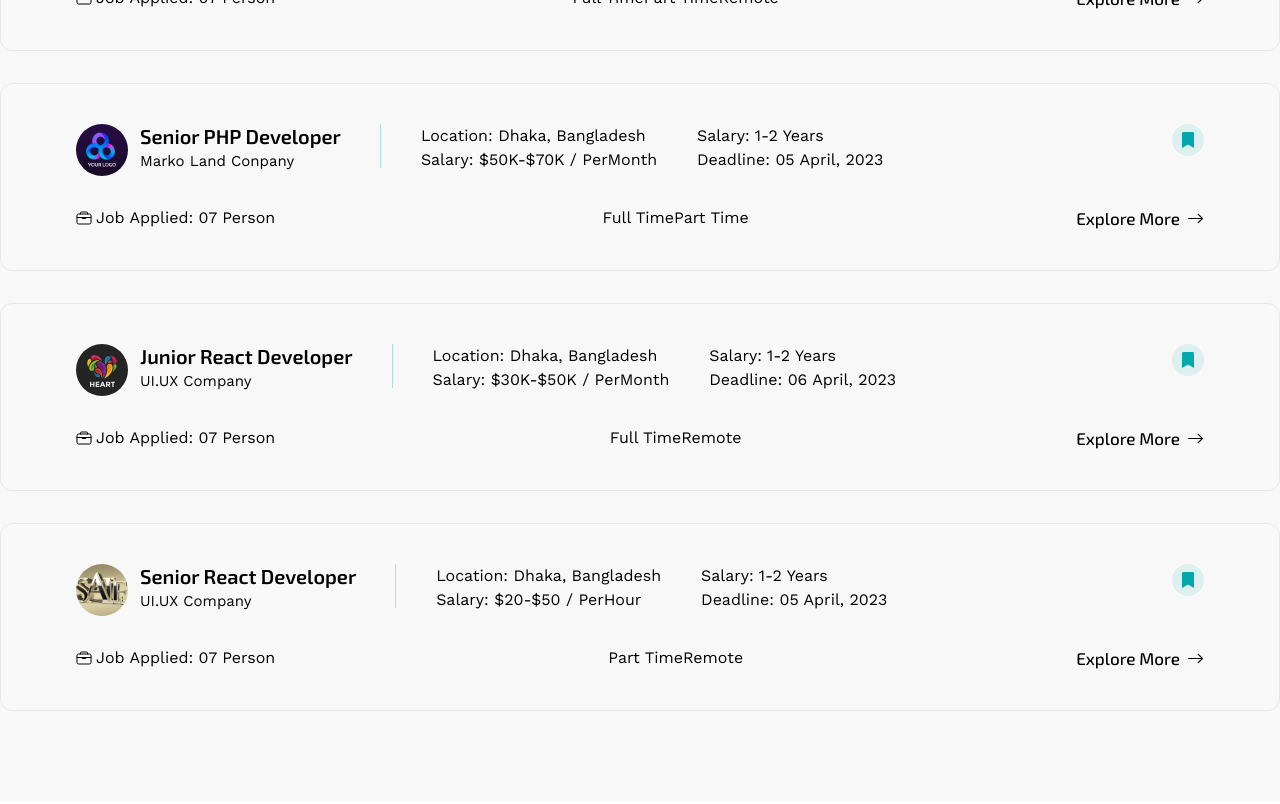
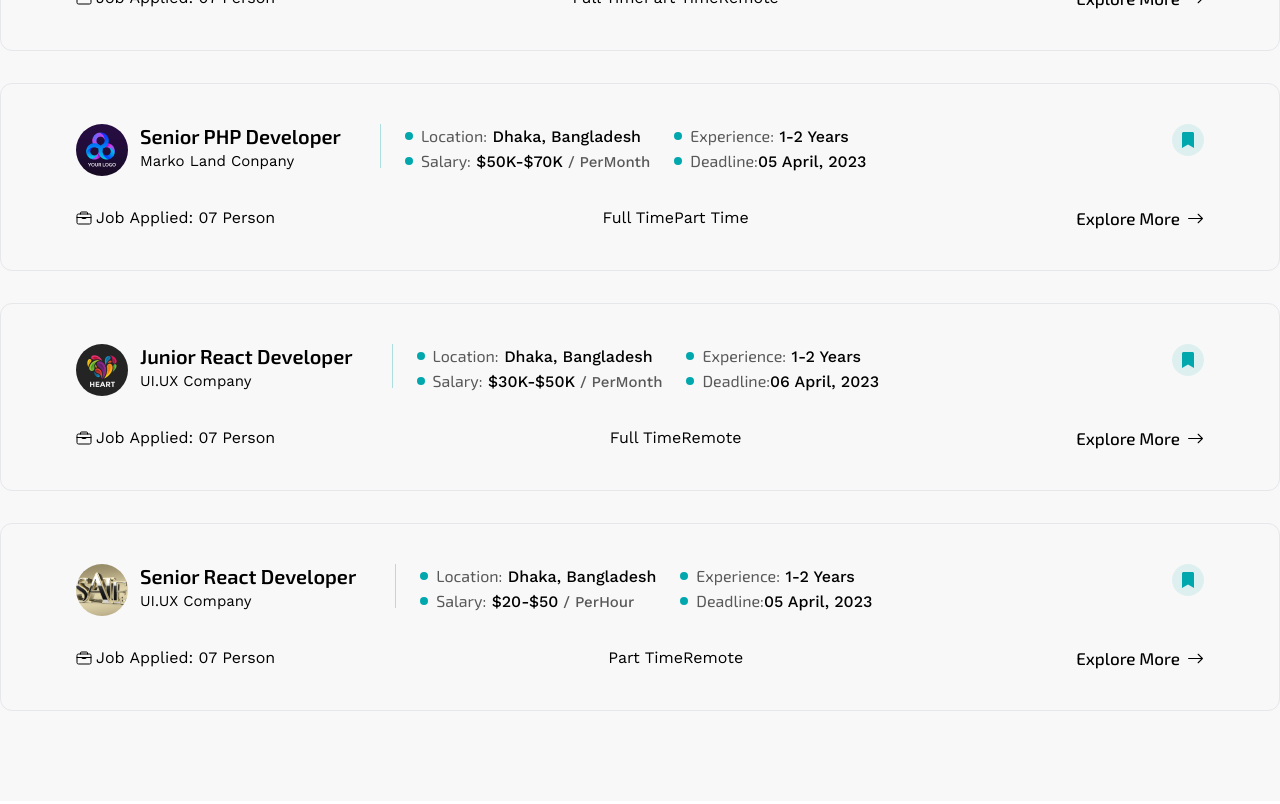
Before and after one commit to programmernizam/job-portal, a React (Vite) app in the folder kormo-sanjog/: page / in a window 1280 px wide. Shown: the part 2020-2824 px from the top of the page. Built offline with nearby package versions, Linux system fonts and the light colour scheme.

Commit message:
[Added] Job card job detail style

```diff
--- a/kormo-sanjog/src/app.css
+++ b/kormo-sanjog/src/app.css
@@ -37,3 +37,16 @@
   top: 0;
   right: -40px;
 }
+.job_detail ul li {
+  position: relative;
+}
+.job_detail ul li::before {
+  content: "";
+  height: 8px;
+  width: 8px;
+  border-radius: 50%;
+  background-color: rgba(0, 167, 172);
+  position: absolute;
+  left: -16px;
+  top: 8px;
+}
--- a/kormo-sanjog/src/components/Shared/JobCard.jsx
+++ b/kormo-sanjog/src/components/Shared/JobCard.jsx
@@ -37,24 +37,60 @@ export default function JobCard({ job }) {
               </p>
             </div>
           </div>
-          <div className="flex gap-10">
+          {/* Job Details */}
+          <div className="flex gap-10 job_detail">
             <ul>
               <li>
-                Location: <span>{location}</span>
+                <span className="font-normal text-[#595959] font-exo text-[16px]">
+                  Location:
+                </span>{" "}
+                <span className="text-[16px] font-medium text-black">
+                  {location}
+                </span>
               </li>
               <li>
-                Salary: <span>{salary}</span>
-                {perMonth && <span> / PerMonth</span>}
-                {perHour && <span> / PerHour</span>}
-                {perYear && <span> / PerYear</span>}
+                <span className="font-normal text-[#595959] font-exo text-[16px]">
+                  Salary:
+                </span>{" "}
+                <span className="text-[16px] font-medium text-black">
+                  {salary}
+                </span>
+                {perMonth && (
+                  <span className="text-[15px] text-[#595959] font-medium">
+                    {" "}
+                    / PerMonth
+                  </span>
+                )}
+                {perHour && (
+                  <span className="text-[15px] text-[#595959] font-medium">
+                    {" "}
+                    / PerHour
+                  </span>
+                )}
+                {perYear && (
+                  <span className="text-[15px] text-[#595959] font-medium">
+                    {" "}
+                    / PerYear
+                  </span>
+                )}
               </li>
             </ul>
             <ul>
               <li>
-                Salary: <span>{experience}</span>
+                <span className="font-normal text-[#595959] font-exo text-[16px]">
+                  Experience:
+                </span>{" "}
+                <span className="text-[16px] font-medium text-black">
+                  {experience}
+                </span>
               </li>
               <li>
-                Deadline: <span>{deadline}</span>
+                <span className="font-normal text-[#595959] font-exo text-[16px]">
+                  Deadline:
+                </span>
+                <span className="text-[16px] font-medium text-black">
+                  {deadline}
+                </span>
               </li>
             </ul>
           </div>
```
